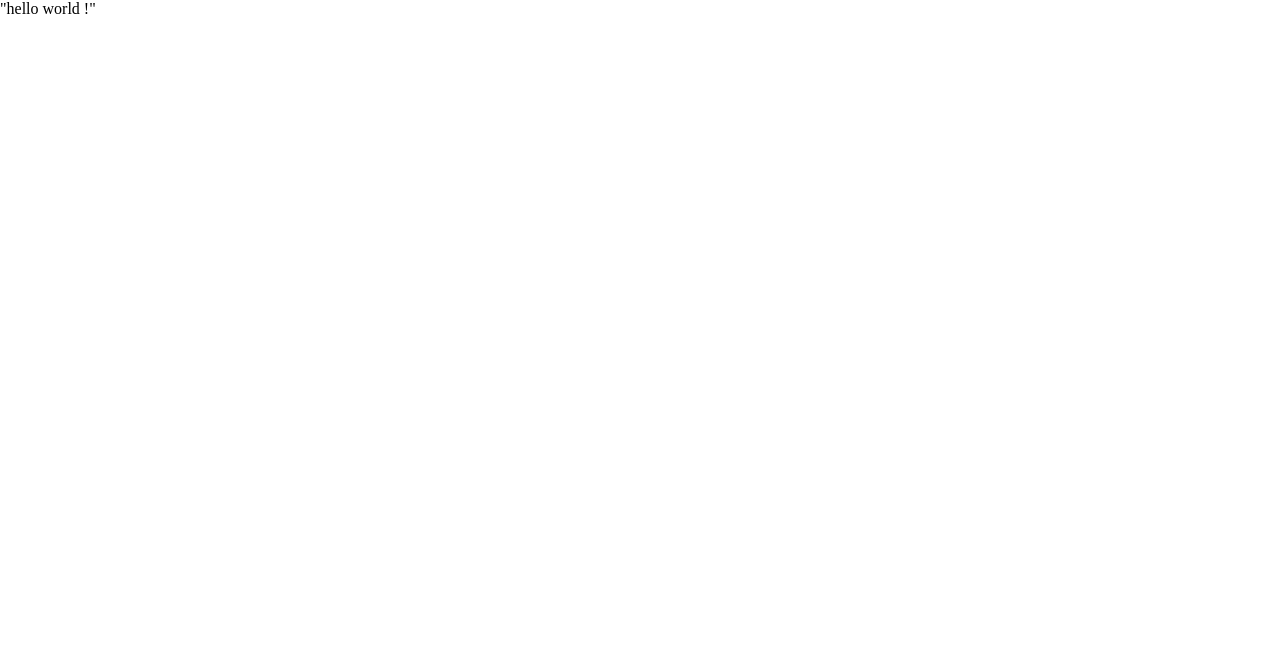
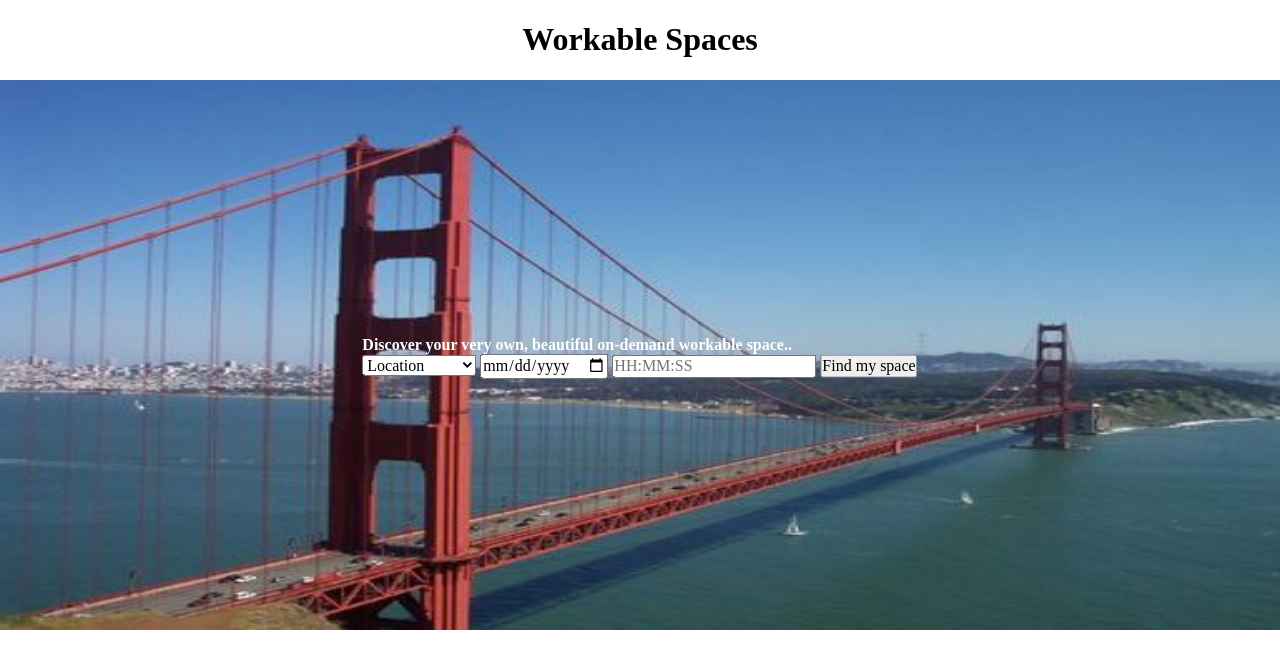
Before and after one commit to fedNinja/project, a website: page public/index.html in a window 1280 px wide. Drawn offline with nearby package versions, Linux system fonts and the light colour scheme.

Commit message:
adding travis file

```diff
--- /dev/null
+++ b/public/css/main.css
@@ -0,0 +1,30 @@
+*{
+	margin:0;
+	padding:0;
+	box-sizing:border-box;
+}
+
+.heading{
+	text-align:center;
+}
+
+.wrapper{
+	position:relative;
+	width:100%;
+}
+
+.bg-img{
+	width:100%;
+	height:550px;
+}
+
+h4{
+	color:#fff;
+}
+
+.inner-container{
+   position: absolute;
+   top:50%;
+   left:50%;
+   transform:translate(-50%,-50%);
+}
--- a/public/index.html
+++ b/public/index.html
@@ -8,8 +8,34 @@
     <meta name="viewport" content="width=device-width, initial-scale=1">
     <link rel="stylesheet" href="https://cdnjs.cloudflare.com/ajax/libs/normalize/5.0.0/normalize.css">
     <link href="https://fonts.googleapis.com/css?family=Roboto" rel="stylesheet">
+    <link href="css/main.css" rel="stylesheet">
   </head>
   <body>
-   "hello world !"
+   <div class="container">
+      <header class="heading">
+        <h1>Workable Spaces</h1>
+      </header>
+      <main id="js-main-wrapper" class="wrapper">
+      	  <img src="images/sf-goldengate.jpg" alt="bg-image" class="bg-img">
+      	  <div class="inner-container">
+          <h4>Discover your very own, beautiful on-demand workable space..</h4>
+          <form id="js-space-form">
+            <select id="js-location">
+			  <option value="loc">Location</option>
+			  <option value="SFO">San fransico</option>
+			  <option value="IND">Indiana</option>
+			  <option value="NYC">New york city</option>
+			</select>
+            <input type="date" name="date-entry" id="js-date-selected" type="date">
+            <input type="text" id="js-time" placeholder="HH:MM:SS">
+            <button type="submit">Find my space</button>
+          </form>
+          </div>
+      </main>
+      <footer>
+
+      </footer>
+    </div>
   </body>
+  <script src="js/app.js" type="javascript"></script>
 </html>
--- a/server.js
+++ b/server.js
@@ -2,3 +2,4 @@ var express = require('express');
 var app = express();
 app.use(express.static('public'));
 app.listen(process.env.PORT || 8080);
+exports.app = app;
```
Also changed, not shown: package.json (+6 -2 lines), test/test-server.js (added, +18 -0 lines), .travis.yml (added), public/images/sf-goldengate.jpg (added), public/js/app.js (added), 2 other files.
